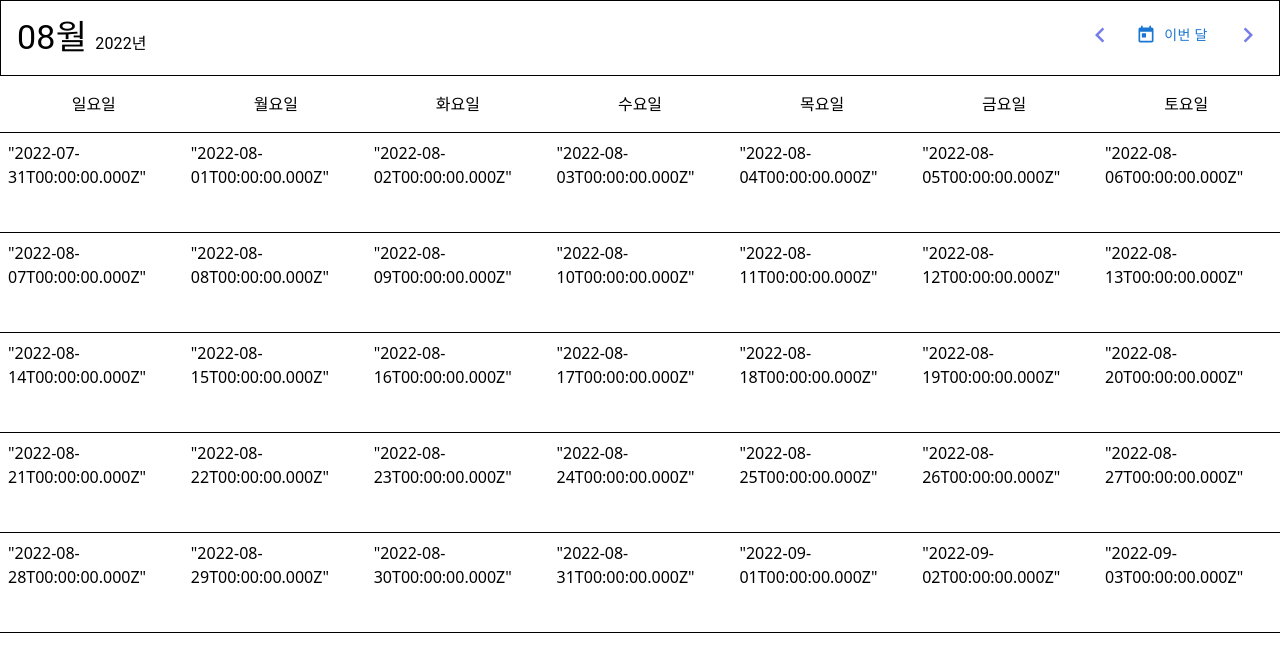
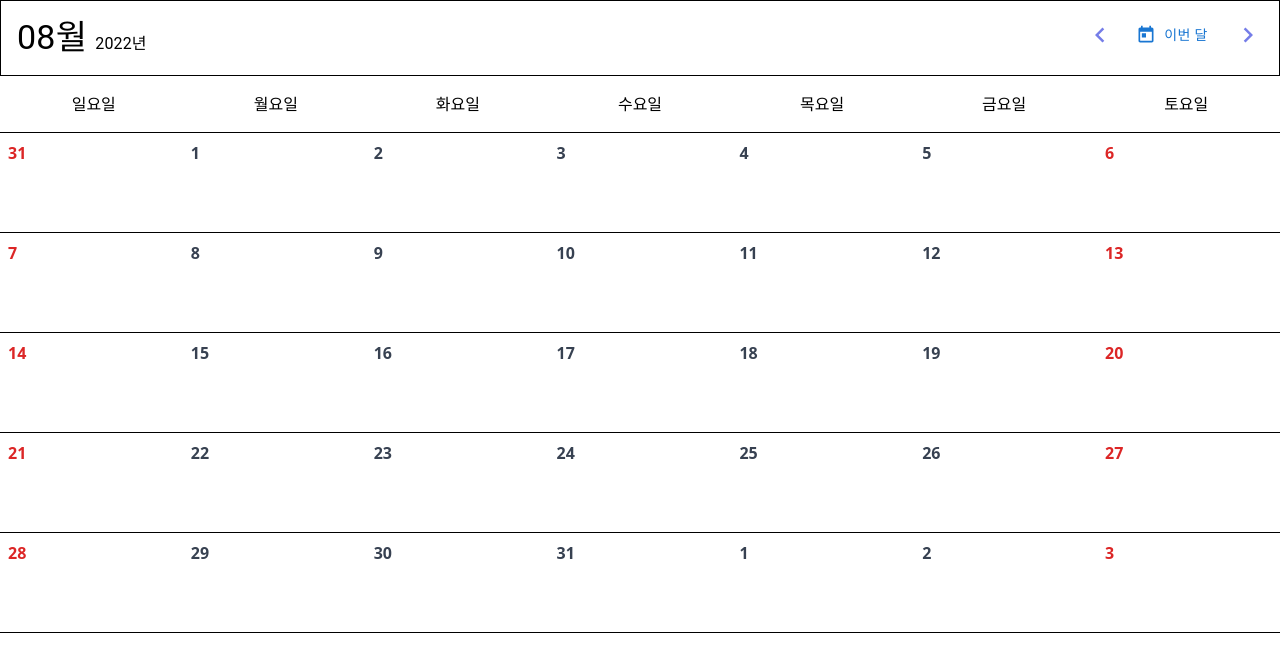
Before and after one commit to aristata/calendar-sample, a Next.js app: page /calendar in a window 1280 px wide. Shown: the top 672 px of the page. Built offline with nearby package versions, Linux system fonts and the light colour scheme.

Commit message:
feat: 주말 빨간색으로 표시되도록 함

```diff
--- a/components/CalenderCells.tsx
+++ b/components/CalenderCells.tsx
@@ -4,8 +4,10 @@ import {
   endOfMonth,
   startOfWeek,
   endOfWeek,
-  eachDayOfInterval
+  eachDayOfInterval,
+  format
 } from "date-fns";
+import { dynamicClass } from "@libs/utils";
 
 //   selectedDate?: Date;
 //  onDateClick?: () => void;
@@ -27,7 +29,10 @@ const CalenderCells = ({ currentMonth }: CalenderCellsProps) => {
   const endDate = endOfWeek(monthEnd);
 
   // 날짜들
-  const days = eachDayOfInterval({ start: startDate, end: endDate });
+  const dates = eachDayOfInterval({ start: startDate, end: endDate });
+  const days = dates.map((day) => {
+    return format(day, "d");
+  });
 
   return (
     <Grid container columns={7} direction={"row"} sx={{}}>
@@ -38,7 +43,18 @@ const CalenderCells = ({ currentMonth }: CalenderCellsProps) => {
           xs={1}
           sx={{ borderBottom: 1, height: 100, p: 1 }}
         >
-          {JSON.stringify(day)}
+          <span
+            className={dynamicClass(
+              index % 7 === 0
+                ? "text-red-600"
+                : index % 7 === 6
+                ? "text-red-600"
+                : "text-gray-700",
+              "font-bold"
+            )}
+          >
+            {day}
+          </span>
         </Grid>
       ))}
     </Grid>
--- /dev/null
+++ b/libs/utils.ts
@@ -0,0 +1,3 @@
+export function dynamicClass(...className: string[]) {
+  return className.join(" ");
+}
```
